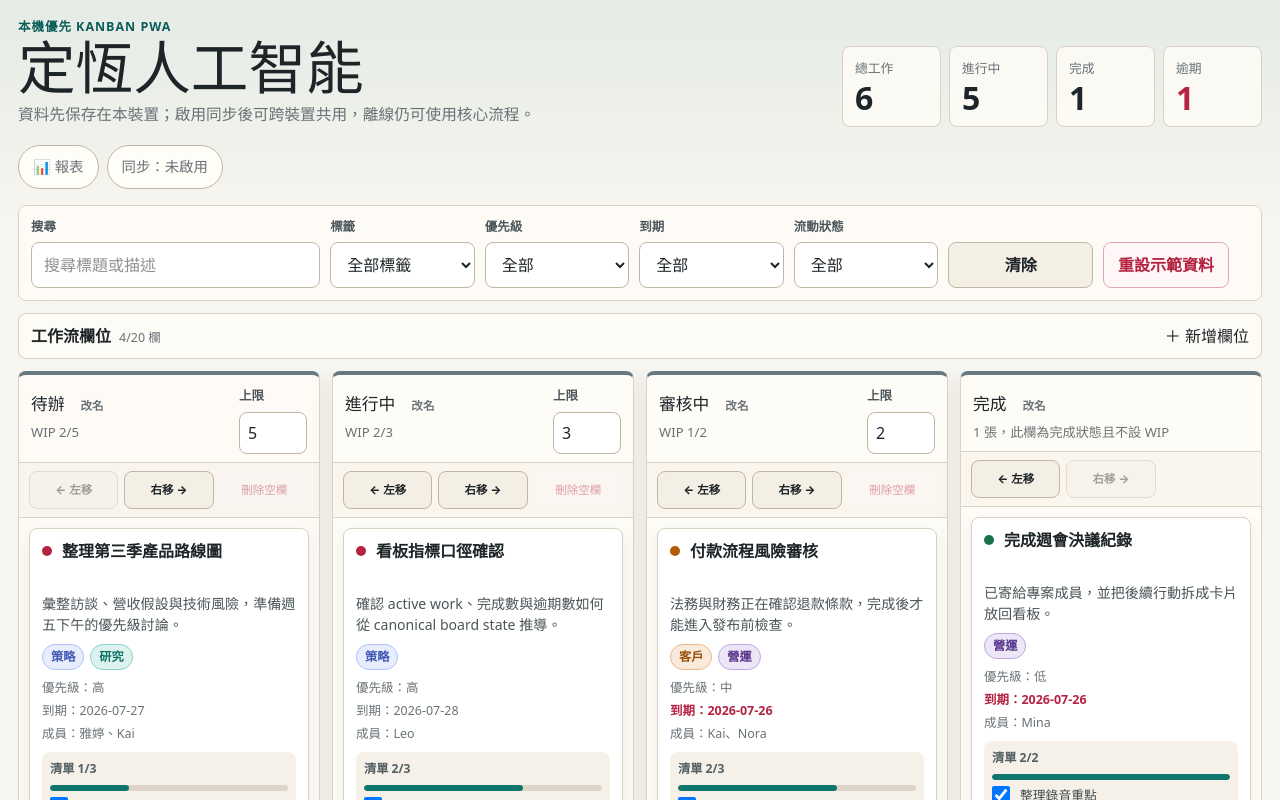
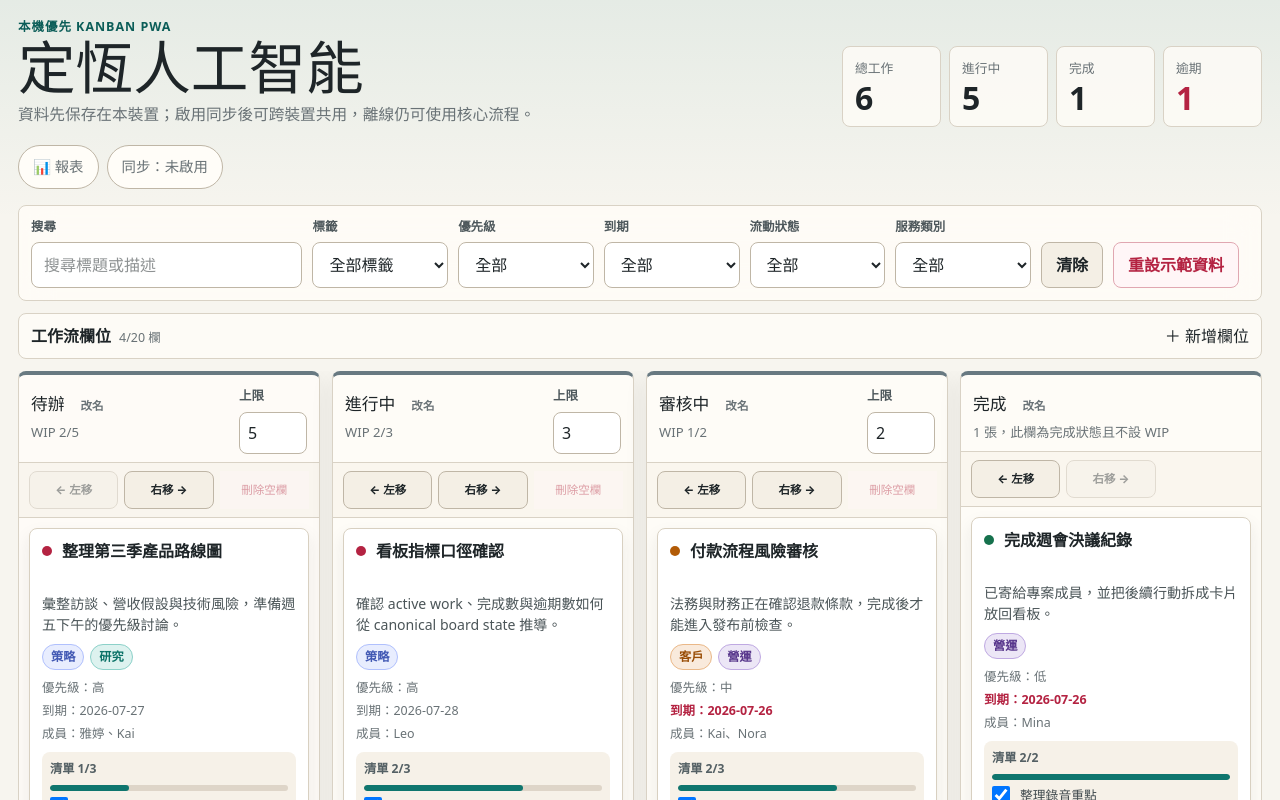
Before and after one commit to ClerkWong/Kanban, a Next.js app: page / in a window 1280 px wide. Both pictures are taken after a click on the button "使用此裝置的本機看板". Shown: the top 800 px of the page. Built offline with nearby package versions, Linux system fonts and the light colour scheme.

Commit message:
feat: add service class filter

```diff
--- a/app/board-model.ts
+++ b/app/board-model.ts
@@ -94,6 +94,7 @@ export type Filters = {
   due: DueFilter;
   assigneeUserId: string;
   blocked: "all" | "blocked" | "unblocked";
+  serviceClass: "all" | ServiceClass;
 };
 
 export const UNASSIGNED_FILTER_VALUE = "__unassigned__";
@@ -301,7 +302,8 @@ export function isFilterActive(filters: Filters): boolean {
       filters.priority !== "all" ||
       filters.due !== "all" ||
       filters.assigneeUserId ||
-      filters.blocked !== "all",
+      filters.blocked !== "all" ||
+      filters.serviceClass !== "all",
   );
 }
 
@@ -377,9 +379,11 @@ export function filterCards(
         const blockedMatches =
           filters.blocked === "all" ||
           (filters.blocked === "blocked" ? card.blocked : !card.blocked);
+        const serviceClassMatches =
+          filters.serviceClass === "all" || card.serviceClass === filters.serviceClass;
 
         return textMatches && labelMatches && priorityMatches && dueMatches &&
-          assigneeMatches && blockedMatches;
+          assigneeMatches && blockedMatches && serviceClassMatches;
       });
   }
 
--- a/app/components/board/BoardApp.tsx
+++ b/app/components/board/BoardApp.tsx
@@ -741,6 +741,22 @@ function BoardSurface({
             <option value="unblocked">未卡住</option>
           </select>
         </label>
+        <label>
+          <span>服務類別</span>
+          <select
+            value={filters.serviceClass}
+            onChange={(event) => setFilters({
+              ...filters,
+              serviceClass: event.target.value as Filters["serviceClass"],
+            })}
+          >
+            <option value="all">全部</option>
+            <option value="expedite">加急</option>
+            <option value="fixedDate">固定日期</option>
+            <option value="standard">標準</option>
+            <option value="intangible">無形</option>
+          </select>
+        </label>
         <button type="button" className="secondaryButton" onClick={() => setFilters(emptyFilters)}>
           清除
         </button>
--- a/app/components/board/shared.ts
+++ b/app/components/board/shared.ts
@@ -67,6 +67,7 @@ export const emptyFilters: Filters = {
   due: "all",
   assigneeUserId: "",
   blocked: "all",
+  serviceClass: "all",
 };
 
 export const priorityText: Record<Priority, string> = {
```
Also changed, not shown: 2 other files (tests, documents, lock files or other folders).
